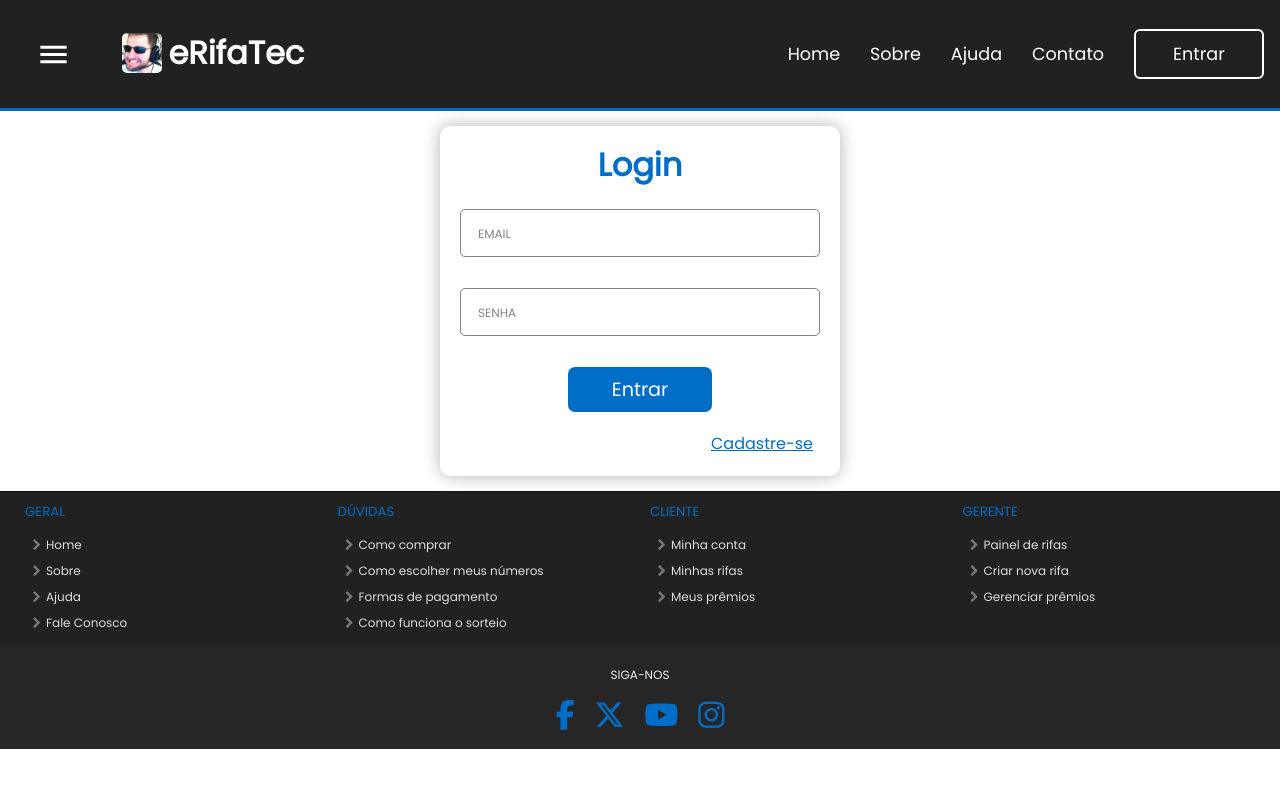
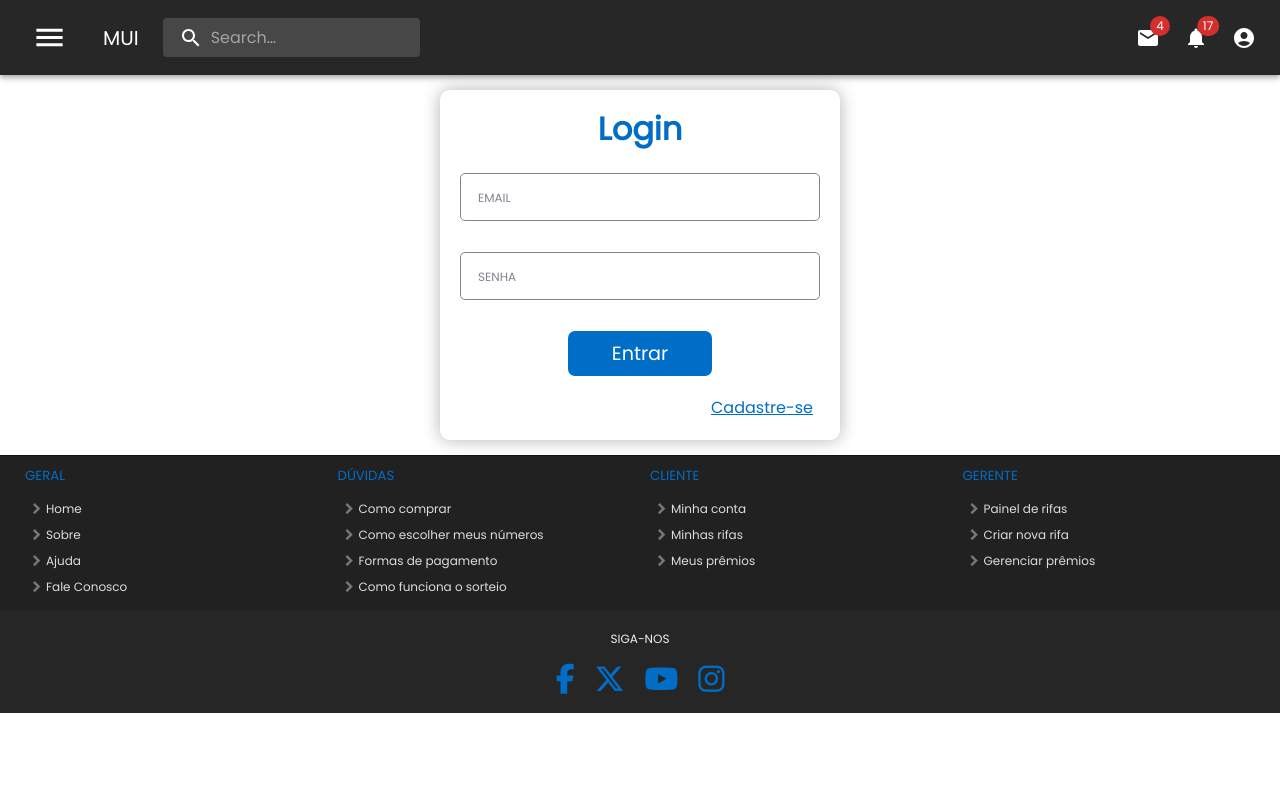
Before and after one commit to TCCMarcoLemasArthur/eRifaTec, a React (Create React App) app in the folder frontend/: page /login in a window 1280 px wide. Shown: the top 788 px of the page. Built offline with nearby package versions, Linux system fonts and the light colour scheme.

Commit message:
Começo da recriação do Cabeçalho

```diff
--- /dev/null
+++ b/frontend/src/componentes/HeaderUI.tsx
@@ -0,0 +1,294 @@
+import * as React from 'react';
+import { styled, alpha } from '@mui/material/styles';
+import AppBar from '@mui/material/AppBar';
+import Box from '@mui/material/Box';
+import Toolbar from '@mui/material/Toolbar';
+import IconButton from '@mui/material/IconButton';
+import Typography from '@mui/material/Typography';
+import InputBase from '@mui/material/InputBase';
+import Badge from '@mui/material/Badge';
+import MenuItem from '@mui/material/MenuItem';
+import Menu from '@mui/material/Menu';
+import MenuIcon from '@mui/icons-material/Menu';
+import SearchIcon from '@mui/icons-material/Search';
+import AccountCircle from '@mui/icons-material/AccountCircle';
+import MailIcon from '@mui/icons-material/Mail';
+import NotificationsIcon from '@mui/icons-material/Notifications';
+import MoreIcon from '@mui/icons-material/MoreVert';
+import MenuUI from './MenuUI';
+
+const Search = styled('div')(({ theme }) => ({
+  position: 'relative',
+  borderRadius: theme.shape.borderRadius,
+  backgroundColor: alpha(theme.palette.common.white, 0.15),
+  '&:hover': {
+    backgroundColor: alpha(theme.palette.common.white, 0.25),
+  },
+  marginRight: theme.spacing(2),
+  marginLeft: 0,
+  width: '100%',
+  [theme.breakpoints.up('sm')]: {
+    marginLeft: theme.spacing(3),
+    width: 'auto',
+  },
+}));
+
+const SearchIconWrapper = styled('div')(({ theme }) => ({
+  padding: theme.spacing(0, 2),
+  height: '100%',
+  position: 'absolute',
+  pointerEvents: 'none',
+  display: 'flex',
+  alignItems: 'center',
+  justifyContent: 'center',
+}));
+
+const StyledInputBase = styled(InputBase)(({ theme }) => ({
+  color: 'inherit',
+  '& .MuiInputBase-input': {
+    padding: theme.spacing(1, 1, 1, 0),
+    // vertical padding + font size from searchIcon
+    paddingLeft: `calc(1em + ${theme.spacing(4)})`,
+    transition: theme.transitions.create('width'),
+    width: '100%',
+    [theme.breakpoints.up('md')]: {
+      width: '20ch',
+    },
+  },
+}));
+
+export default function PrimarySearchAppBar() {
+  const [anchorEl, setAnchorEl] = React.useState<null | HTMLElement>(null);
+  const [mobileMoreAnchorEl, setMobileMoreAnchorEl] =
+    React.useState<null | HTMLElement>(null);
+
+  const isMenuOpen = Boolean(anchorEl);
+  const isMobileMenuOpen = Boolean(mobileMoreAnchorEl);
+
+  const handleProfileMenuOpen = (event: React.MouseEvent<HTMLElement>) => {
+    setAnchorEl(event.currentTarget);
+  };
+
+  const handleMobileMenuClose = () => {
+    setMobileMoreAnchorEl(null);
+  };
+
+  const handleMenuClose = () => {
+    setAnchorEl(null);
+    handleMobileMenuClose();
+  };
+
+  const handleMobileMenuOpen = (event: React.MouseEvent<HTMLElement>) => {
+    setMobileMoreAnchorEl(event.currentTarget);
+  };
+
+  const menuId = 'primary-search-account-menu';
+  const renderMenu = (
+    <Menu
+      anchorEl={anchorEl}
+      anchorOrigin={{
+        vertical: 'top',
+        horizontal: 'right',
+      }}
+      id={menuId}
+      keepMounted
+      transformOrigin={{
+        vertical: 'top',
+        horizontal: 'right',
+      }}
+      open={isMenuOpen}
+      onClose={handleMenuClose}
+    >
+      <MenuItem onClick={handleMenuClose}>Profile</MenuItem>
+      <MenuItem onClick={handleMenuClose}>My account</MenuItem>
+    </Menu>
+  );
+
+  const mobileMenuId = 'primary-search-account-menu-mobile';
+  const renderMobileMenu = (
+    <Menu
+      anchorEl={mobileMoreAnchorEl}
+      anchorOrigin={{
+        vertical: 'top',
+        horizontal: 'right',
+      }}
+      id={mobileMenuId}
+      keepMounted
+      transformOrigin={{
+        vertical: 'top',
+        horizontal: 'right',
+      }}
+      open={isMobileMenuOpen}
+      onClose={handleMobileMenuClose}
+    >
+      <MenuItem>
+        <IconButton size="large" aria-label="show 4 new mails" color="inherit">
+          <Badge badgeContent={4} color="error">
+            <MailIcon />
+          </Badge>
+        </IconButton>
+        <p>Messages</p>
+      </MenuItem>
+      <MenuItem>
+        <IconButton
+          size="large"
+          aria-label="show 17 new notifications"
+          color="inherit"
+        >
+          <Badge badgeContent={17} color="error">
+            <NotificationsIcon />
+          </Badge>
+        </IconButton>
+        <p>Notifications</p>
+      </MenuItem>
+      <MenuItem onClick={handleProfileMenuOpen}>
+        <IconButton
+          size="large"
+          aria-label="account of current user"
+          aria-controls="primary-search-account-menu"
+          aria-haspopup="true"
+          color="inherit"
+        >
+          <AccountCircle />
+        </IconButton>
+        <p>Profile</p>
+      </MenuItem>
+    </Menu>
+  );
+
+  return (
+    <Box sx={{ flexGrow: 1 }}>
+      <AppBar position="static">
+        <Toolbar>
+          <IconButton
+            size="large"
+            edge="start"
+            color="inherit"
+            aria-label="open drawer"
+            sx={{ mr: 2 }}
+          >
+            <MenuUI />
+          </IconButton>
+          <Typography
+            variant="h6"
+            noWrap
+            component="div"
+            sx={{ display: { xs: 'none', sm: 'block' } }}
+          >
+            MUI
+          </Typography>
+          <Search>
+            <SearchIconWrapper>
+              <SearchIcon />
+            </SearchIconWrapper>
+            <StyledInputBase
+              placeholder="Search…"
+              inputProps={{ 'aria-label': 'search' }}
+            />
+          </Search>
+          <Box sx={{ flexGrow: 1 }} />
+          <Box sx={{ display: { xs: 'none', md: 'flex' } }}>
+            <IconButton size="large" aria-label="show 4 new mails" color="inherit">
+              <Badge badgeContent={4} color="error">
+                <MailIcon />
+              </Badge>
+            </IconButton>
+            <IconButton
+              size="large"
+              aria-label="show 17 new notifications"
+              color="inherit"
+            >
+              <Badge badgeContent={17} color="error">
+                <NotificationsIcon />
+              </Badge>
+            </IconButton>
+            <IconButton
+              size="large"
+              edge="end"
+              aria-label="account of current user"
+              aria-controls={menuId}
+              aria-haspopup="true"
+              onClick={handleProfileMenuOpen}
+              color="inherit"
+            >
+              <AccountCircle />
+            </IconButton>
+          </Box>
+          <Box sx={{ display: { xs: 'flex', md: 'none' } }}>
+            <IconButton
+              size="large"
+              aria-label="show more"
+              aria-controls={mobileMenuId}
+              aria-haspopup="true"
+              onClick={handleMobileMenuOpen}
+              color="inherit"
+            >
+              <MoreIcon />
+            </IconButton>
+          </Box>
+        </Toolbar>
+      </AppBar>
+      {renderMobileMenu}
+      {renderMenu}
+    </Box>
+  );
+}
+
+
+/*
+import React from 'react'
+import "../estilos/header.css";
+import logo from "../imagens/probleminha.jpg"
+import MenuUI from './MenuUI';
+
+import Box from '@mui/material/Box';
+import Grid from '@mui/material/Unstable_Grid2'
+
+import AppBar from '@mui/material/AppBar';
+import Toolbar from '@mui/material/Toolbar';
+import Typography from '@mui/material/Typography';
+
+import { Link, useNavigate } from 'react-router-dom'
+
+export default function HeaderUI() {
+  const navigate = useNavigate();
+
+  const loginPage = () => {
+    navigate("/login")
+  }
+
+  return (
+    <header>
+      <AppBar>
+
+      </AppBar>
+      <Grid container spacing={2} sx={{
+        bgcolor: '#212121'
+      }}>
+        <Grid xs={1}>
+          <MenuUI />
+        </Grid>
+        <Grid xs={2}>
+          <Box>
+            <h1>
+              <img src={logo} alt="Logo" />
+              <Link to={"/"}>eRifaTec</Link>
+            </h1>
+          </Box>
+        </Grid>
+        <Grid xs={6}>
+          <nav className="navbar">
+            <Link to={'/'}>Home</Link>
+            <Link to={'/sobre'}>Sobre</Link>
+            <Link to={'/ajuda'}>Ajuda</Link>
+            <Link to={'/contatos'}>Contato</Link>
+            <button className="btnLogin" onClick={loginPage}>Entrar</button>
+          </nav>
+        </Grid>
+      </Grid>
+
+
+    </header>
+  );
+}
+*/
--- a/frontend/src/componentes/MenuUI.tsx
+++ b/frontend/src/componentes/MenuUI.tsx
@@ -8,6 +8,7 @@ import Box from '@mui/material/Box';
 import Stack from '@mui/material/Stack';
 import Drawer from '@mui/material/Drawer';
 import Button from '@mui/material/Button';
+import IconButton from "@mui/material/IconButton";
 import List from '@mui/material/List';
 import Divider from '@mui/material/Divider';
 import ListItem from '@mui/material/ListItem';
@@ -119,11 +120,11 @@ export default function MenuUI() {
 
   return (
     <>
-      <Button
+      <IconButton
         onClick={toggleDrawer(true)}
       >
         <MenuIcon fontSize="large" sx={{color: "#fff"}}/>
-      </Button>
+      </IconButton>
       <Drawer
         anchor={'left'}
         open={isOpen}
--- a/frontend/src/paginas/CadastroUsuario.tsx
+++ b/frontend/src/paginas/CadastroUsuario.tsx
@@ -1,5 +1,5 @@
 import React from 'react'
-import Header from "../componentes/Header";
+import HeaderUI from "../componentes/HeaderUI";
 import Footer from "../componentes/Footer";
 import FormUsuario from '../componentes/FormUsuario';
 
@@ -7,7 +7,7 @@ import FormUsuario from '../componentes/FormUsuario';
 export default function CadastroUsuario() {
     return (
         <>
-            <Header />
+            <HeaderUI />
             <FormUsuario cadastro />
             <Footer />
         </>
--- a/frontend/src/paginas/CriarRifa.tsx
+++ b/frontend/src/paginas/CriarRifa.tsx
@@ -1,5 +1,5 @@
 import React from 'react'
-import Header from "../componentes/Header";
+import HeaderUI from "../componentes/HeaderUI";
 import Footer from "../componentes/Footer";
 import FormRifa from '../componentes/FormRifa'
 
@@ -7,7 +7,7 @@ import FormRifa from '../componentes/FormRifa'
 export default function CriarRifa() {
     return (
         <>
-            <Header />
+            <HeaderUI />
             <FormRifa />
             <Footer />
         </>
--- a/frontend/src/paginas/Home.tsx
+++ b/frontend/src/paginas/Home.tsx
@@ -1,12 +1,12 @@
 import React from 'react'
-import Header from "../componentes/Header";
+import HeaderUI from "../componentes/HeaderUI";
 import Footer from "../componentes/Footer";
 
 
 export default function LoginUsuario() {
     return (
         <>
-            <Header />
+            <HeaderUI />
             <Footer />
         </>
     );
--- a/frontend/src/paginas/LoginUsuario.tsx
+++ b/frontend/src/paginas/LoginUsuario.tsx
@@ -1,5 +1,5 @@
 import React from 'react'
-import Header from "../componentes/Header";
+import HeaderUI from "../componentes/HeaderUI";
 import Footer from "../componentes/Footer";
 import FormLogin from "../componentes/FormLogin";
 
@@ -7,7 +7,7 @@ import FormLogin from "../componentes/FormLogin";
 export default function LoginUsuario() {
     return (
         <>
-            <Header />
+            <HeaderUI />
             <FormLogin />
             <Footer />
         </>
--- a/frontend/src/paginas/NoPage.tsx
+++ b/frontend/src/paginas/NoPage.tsx
@@ -1,5 +1,5 @@
 import React from 'react'
-import Header from "../componentes/Header";
+import HeaderUI from "../componentes/HeaderUI";
 import Footer from "../componentes/Footer";
 import '../estilos/nopage.css'
 
@@ -7,7 +7,7 @@ import '../estilos/nopage.css'
 export default function NoPage() {
     return (
         <>
-            <Header />
+            <HeaderUI />
             <div className="nopage">
                 <h1>Erro 404: Página não encontrada!</h1>
             </div>
```
